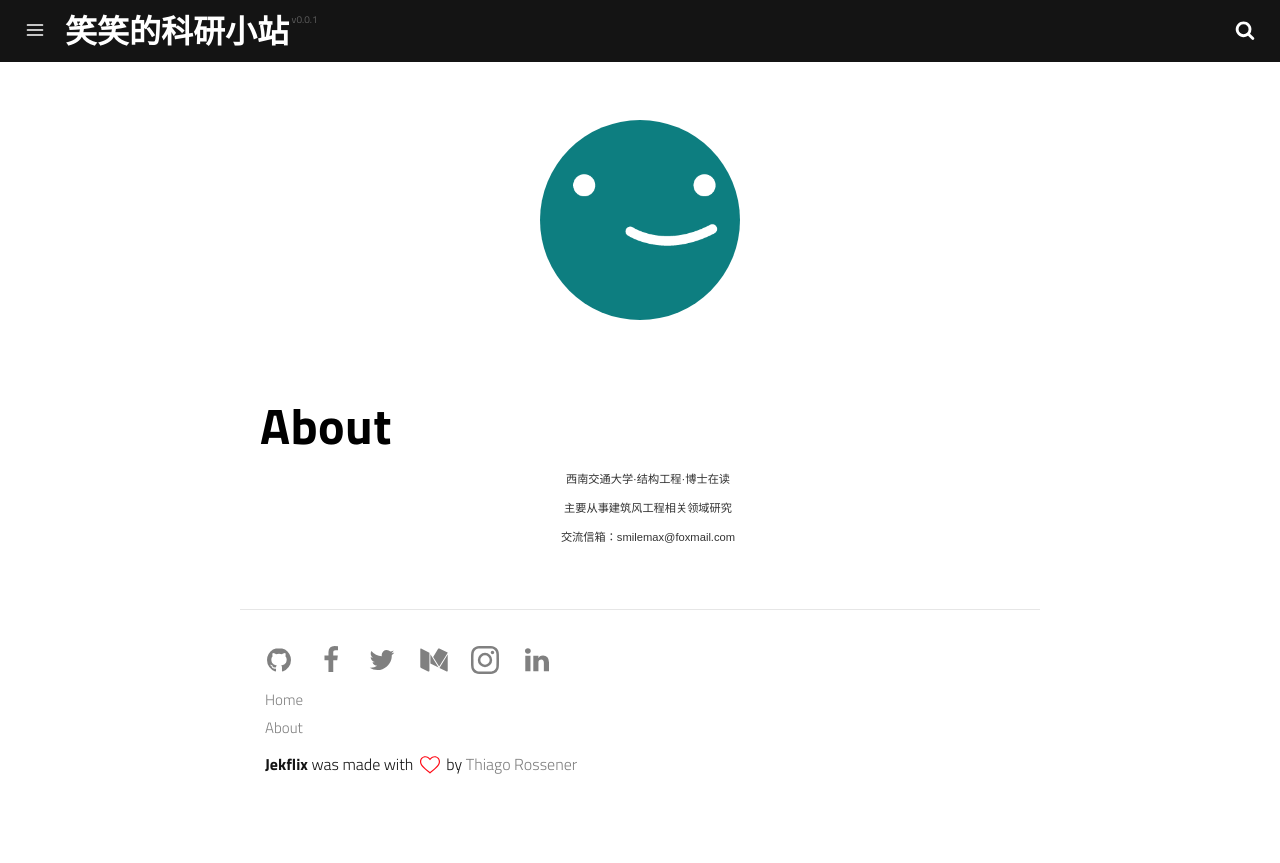
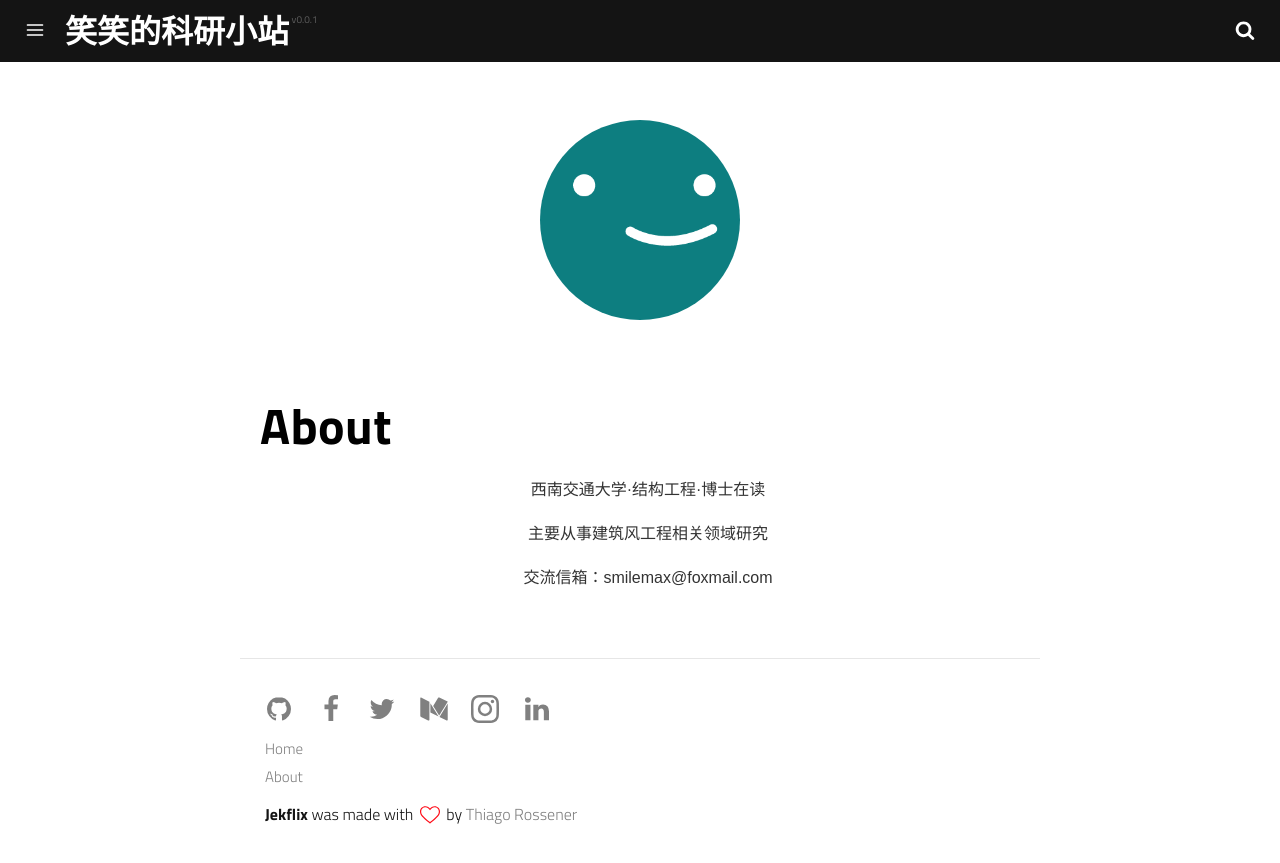
Before and after one commit to fightingxiaoxiao/fightingxiaoxiao.github.io, a Jekyll site: the page built from pages/about.md, in a window 1280 px wide. Shown: the top 863 px of the page. Built offline with Jekyll 4.4.1, drawn with Linux system fonts in a browser that asks for light colours; a script that is not in the unit is left out.

Commit message:
Update _post.scss

```diff
--- a/_sass/_post.scss
+++ b/_sass/_post.scss
@@ -147,8 +147,6 @@
   p,
   li {
     color: $texts;
-    font-size: 0.7em;
-    line-height: 1.6;
 
     code {
       font-size: rem(15px);
@@ -166,6 +164,8 @@
 
   li {
     padding: rem(10px) 0;
+    font-size: 0.7em;
+    line-height: 1.6;
 
     ul {
       margin-bottom: 0;
```
